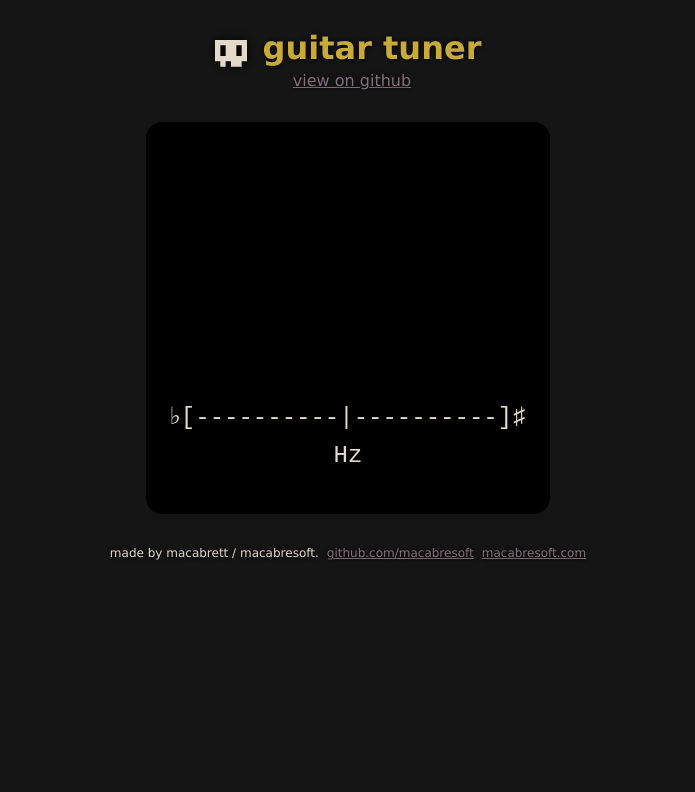
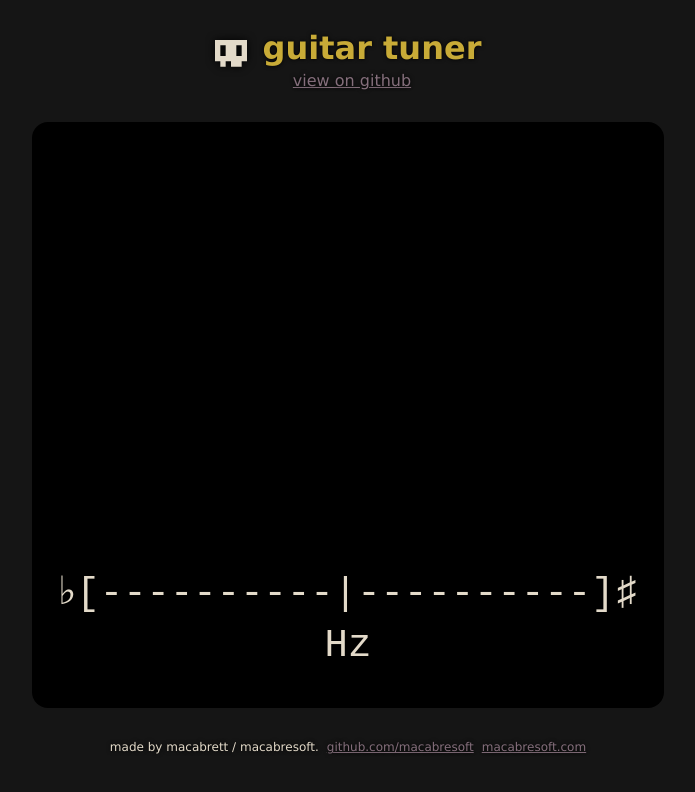
Before and after one commit to Macabresoft/guitar-tuner, an Angular app: page / in a window 1280 px wide. Shown: the top 792 px of the page, without its empty margins (292-987 px from the left). Built offline with nearby package versions, Linux system fonts and the light colour scheme; no server answers.

Commit message:
Better handling of different sized devices

```diff
--- a/src/app/app.component.css
+++ b/src/app/app.component.css
@@ -3,10 +3,10 @@
   justify-content: center;
 }
 
-.root {
-  max-width: 1024px;
+app-root {
   margin-left: auto;
   margin-right: auto;
+  min-height: 90vh;
 }
 
 .github {
--- a/src/app/tuner/tuner.component.css
+++ b/src/app/tuner/tuner.component.css
@@ -3,20 +3,22 @@
   border-radius: 1rem;
   margin: 0.5rem;
   padding: 2rem 1rem;
-  width: fit-content;
+  max-width: 75vh;
+  min-height: 100%;
+  max-height: 66vh;
   text-align:center;
   margin-left: auto;
   margin-right: auto;
   margin-top: 2rem;
   margin-bottom: 2rem;
+  container-type: inline-size;
 }
 
 .digital h1 {
   font-weight: normal;
   text-shadow: 0 0 0.25rem var(--shadow-color);
-  height: 15rem;
   margin: 0 0 0.5rem 0.5rem;
-  font-size: 10rem;
+  font-size: 50cqi;
   text-align: center;
 }
 
@@ -26,16 +28,9 @@
   text-shadow: 0 0 0.25rem var(--shadow-color);
   margin: 0.25rem 0.5rem 0.5rem 0.5rem;
   text-align: center;
-  font-size: 1.5rem;
-  height: 2rem;
+  font-size: 6.5cqi;
 }
 
 .highlight {
   color: var(--highlight-color);
-
 }
-
-.meter {
-  font-size: 2rem;
-  height: 3rem;
-}
--- a/src/app/tuner/tuner.component.html
+++ b/src/app/tuner/tuner.component.html
@@ -1,9 +1,13 @@
 <div class="center">
-  <div class="digital center">
+  <div class="digital">
     <h1 class="center" [ngClass]="{'highlight' : isHighlighted}">
       {{ currentNote?.name}}<sub>{{ currentNote?.octave }}</sub>
     </h1>
-    <p class="center meter">
+
+    <!-- maintains the size even if currentNote is null -->
+    <h1 class="center">&nbsp;<sub>&nbsp;</sub></h1>
+
+    <p class="center">
       &#x266d;{{ frequencyMeterLeft }}<span [ngClass]="{'highlight' : isHighlighted}">|</span>{{ frequencyMeterRight }}&#x266F;
     </p>
     <p class="center">{{ currentFrequency }} Hz</p>
```
